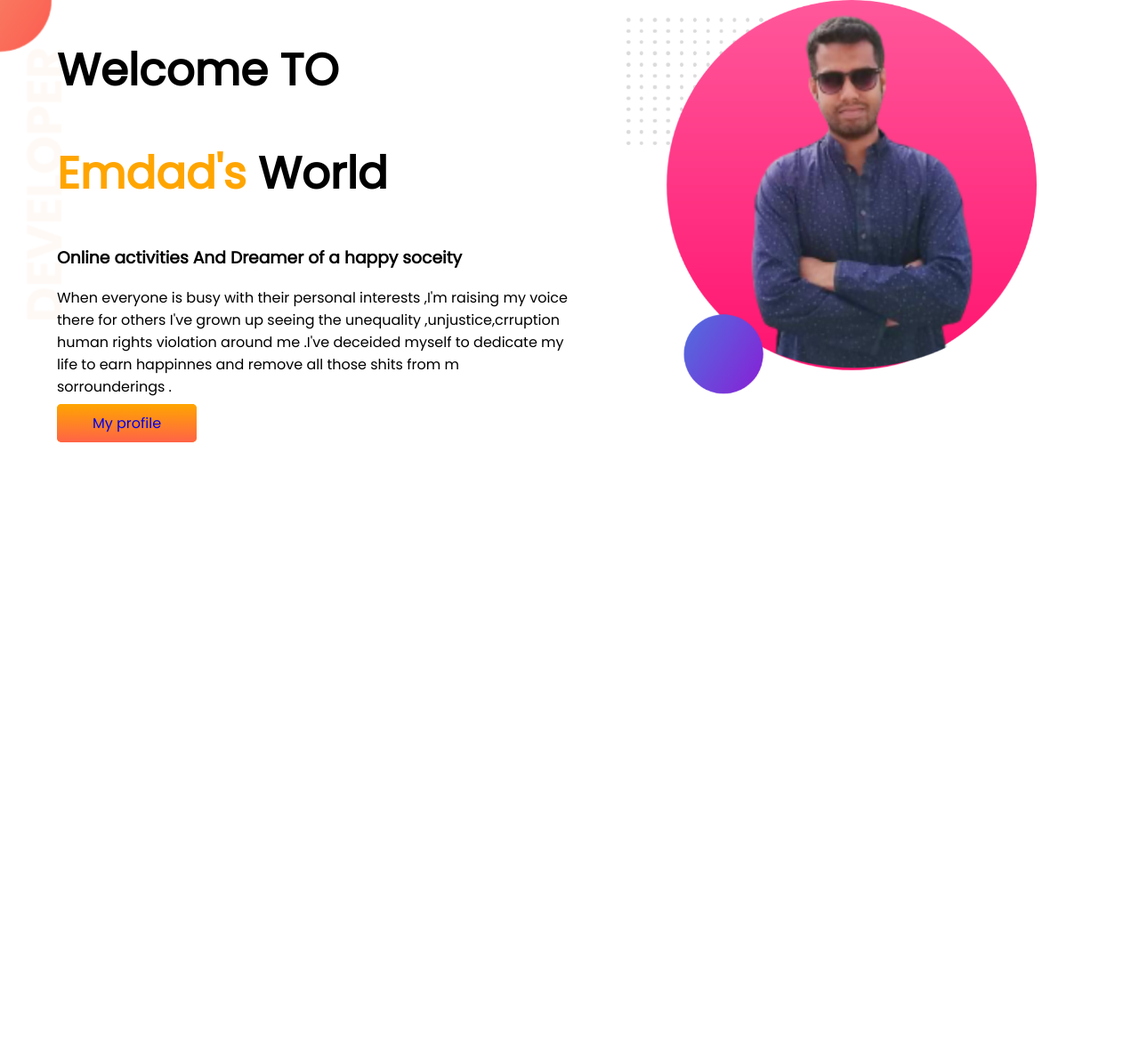
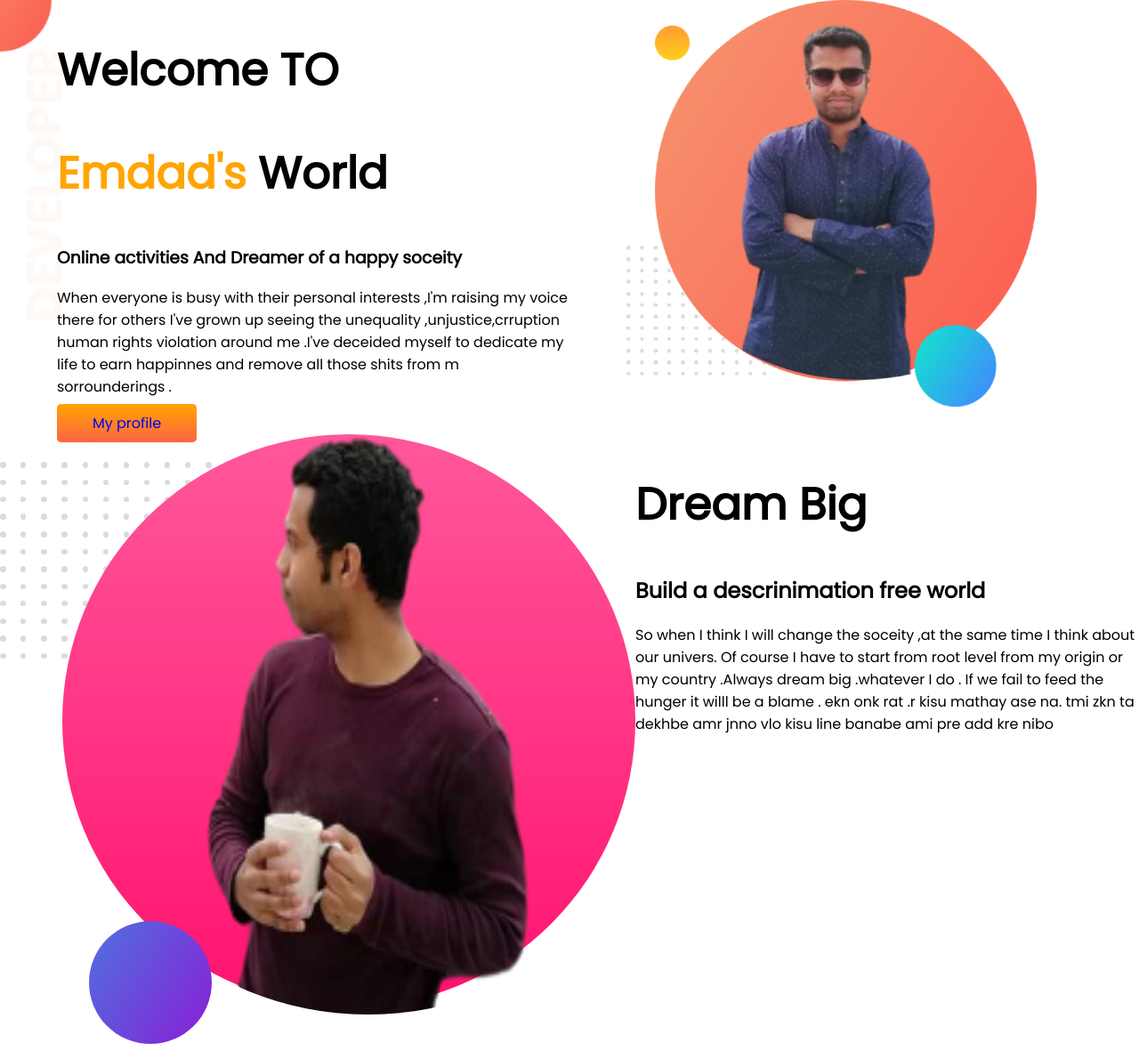
Before and after one commit to Captain-Emdad/Developer-portfolio, a plain HTML site: page index.html in a window 1280 px wide. Shown: the whole page at 89% size. Before the commit the page ends 800 px from the top, so only its background shows below. Drawn offline with Linux system fonts and the light colour scheme.

Commit message:
img-change

```diff
--- a/index.html
+++ b/index.html
@@ -20,9 +20,19 @@
   <a class="link-button" target="blank" href="https://www.facebook.com/Captainemdad"> My profile</a>
  </div>
  <div class="half-width">
-  <img src="images/panjabi32.png" alt="">
+  <img src="images/panjabi3.png" alt="">
   </div>
 
+  </section>
+  <section class="dream-big">
+    <div>
+ <img src="images/coffe3.png" alt="">
+    </div>
+    <div>
+      <h1>Dream Big</h1>
+      <h2>Build a descrinimation free world</h2>
+      <p>So when I think I will change the soceity ,at the same time I think about our univers. Of course I have to start from root level from my origin or my country .Always dream big .whatever I do . If we fail to feed the hunger it willl be a blame . ekn onk rat .r kisu mathay ase na. tmi zkn ta dekhbe amr jnno vlo kisu line banabe ami pre add kre nibo</p>
+    </div>
   </section>
   </body>
 </body>
```
Also changed, not shown: images/coffe3.png (added), images/jhankar2.png (deleted), images/panjabi3.png (added), images/panjabi32.png (deleted).
